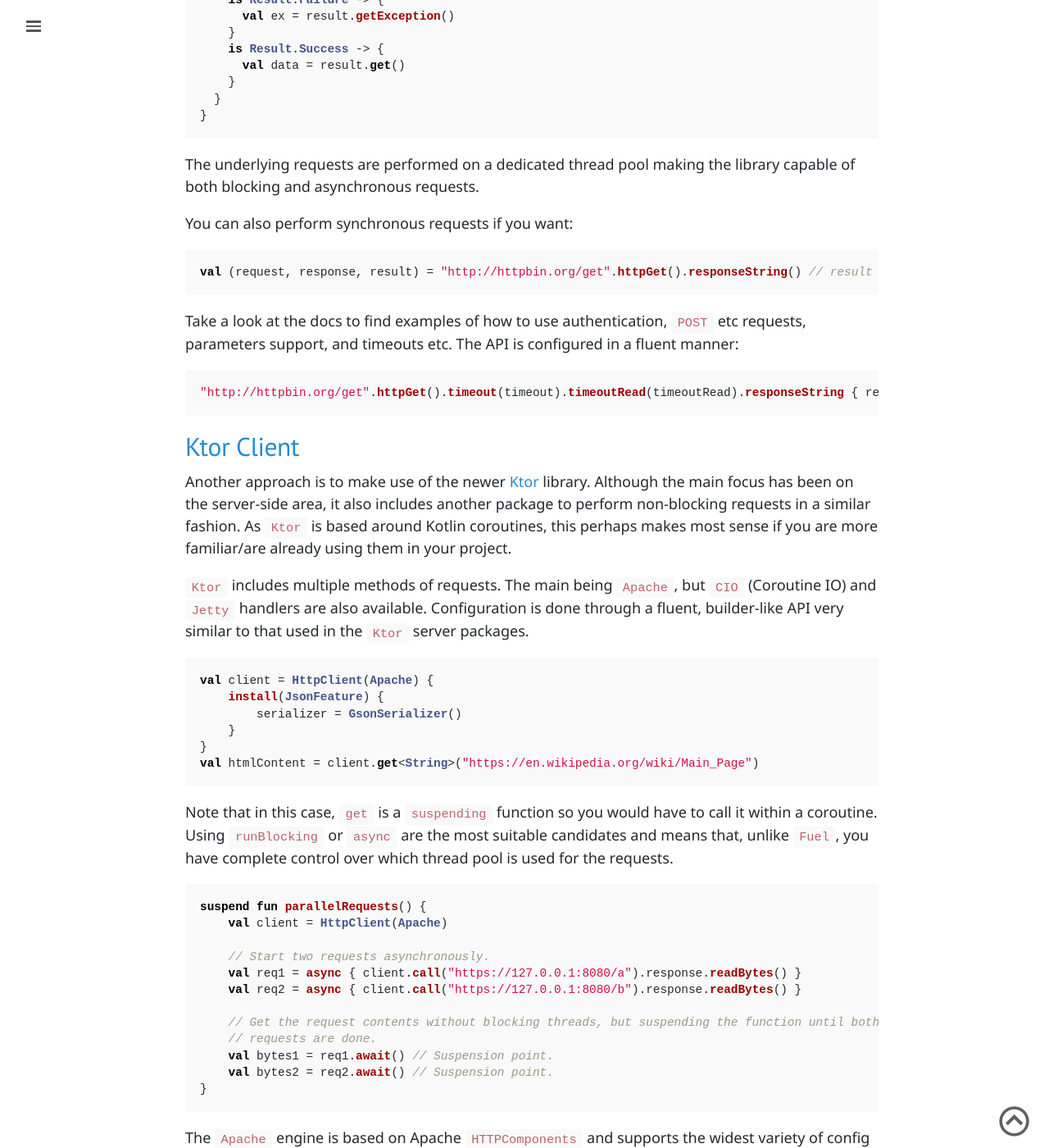
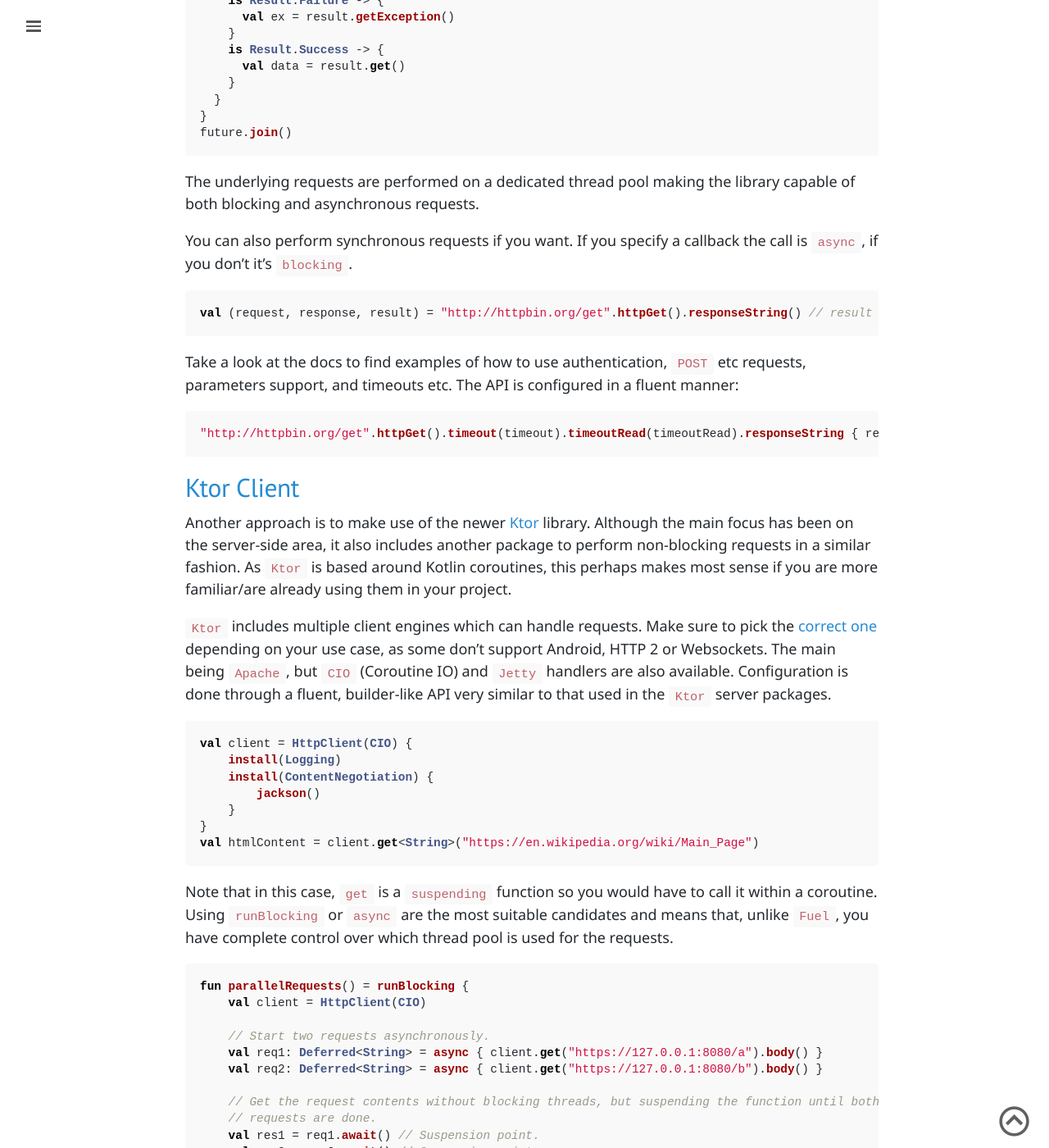
Before and after one commit to raharrison/ryanharrison.co.uk, a Jekyll site: the page built from _posts/2018/2018-06-15-make-http-requests-kotlin.md, in a window 1280 px wide and 1400 px high, scrolled down 1622 px. Shown: the whole window at 82% size. Built offline with Jekyll 4.4.1, drawn with Linux system fonts in a browser that asks for light colours; comment, search, counter and statistics services are not loaded; some of the changed text lies outside the part shown.

Commit message:
Update post content

````diff
--- a/_posts/2018/2018-06-15-make-http-requests-kotlin.md
+++ b/_posts/2018/2018-06-15-make-http-requests-kotlin.md
@@ -53,7 +54,7 @@
 Fuel also makes use of the [Result](https://github.com/kittinunf/Result) library - written by the same creator - to bundle up error conditions and responses. This does mean another dependency to add, but it makes error handling a bit easier. The recommended method is done through a `when` expression:
 
 ```kotlin
-"http://httpbin.org/get".httpGet().responseString { request, response, result ->
+val future = "http://httpbin.org/get".httpGet().responseString { request, response, result ->
   when (result) {
     is Result.Failure -> {
       val ex = result.getException()
@@ -63,11 +64,12 @@
     }
   }
 }
+future.join()
 ```
 
 The underlying requests are performed on a dedicated thread pool making the library capable of both blocking and asynchronous requests.
 
-You can also perform synchronous requests if you want:
+You can also perform synchronous requests if you want. If you specify a callback the call is `async`, if you don't it's `blocking`.
 
 ```kotlin
 val (request, response, result) = "http://httpbin.org/get".httpGet().responseString() // result is Result<String, FuelError>
@@ -83,12 +85,13 @@
 
 Another approach is to make use of the newer [Ktor](https://github.com/ktorio/ktor) library. Although the main focus has been on the server-side area, it also includes another package to perform non-blocking requests in a similar fashion. As `Ktor` is based around Kotlin coroutines, this perhaps makes most sense if you are more familiar/are already using them in your project.
 
-`Ktor` includes multiple methods of requests. The main being `Apache`, but `CIO` (Coroutine IO) and `Jetty` handlers are also available. Configuration is done through a fluent, builder-like API very similar to that used in the `Ktor` server packages.
+`Ktor` includes multiple client engines which can handle requests. Make sure to pick the [correct one](https://ktor.io/docs/http-client-engines.html#limitations) depending on your use case, as some don't support Android, HTTP 2 or Websockets. The main being `Apache`, but `CIO` (Coroutine IO) and `Jetty` handlers are also available. Configuration is done through a fluent, builder-like API very similar to that used in the `Ktor` server packages.
 
 ```kotlin
-val client = HttpClient(Apache) {
-    install(JsonFeature) {
-        serializer = GsonSerializer()
+val client = HttpClient(CIO) {
+    install(Logging)
+    install(ContentNegotiation) {
+        jackson()
     }
 }
 val htmlContent = client.get<String>("https://en.wikipedia.org/wiki/Main_Page")
@@ -97,17 +100,17 @@
 Note that in this case, `get` is a `suspending` function so you would have to call it within a coroutine. Using `runBlocking` or `async` are the most suitable candidates and means that, unlike `Fuel`, you have complete control over which thread pool is used for the requests.
 
 ```kotlin
-suspend fun parallelRequests() {
-    val client = HttpClient(Apache)
+fun parallelRequests() = runBlocking {
+    val client = HttpClient(CIO)
 
     // Start two requests asynchronously.
-    val req1 = async { client.call("https://127.0.0.1:8080/a").response.readBytes() }
-    val req2 = async { client.call("https://127.0.0.1:8080/b").response.readBytes() }
+    val req1: Deferred<String> = async { client.get("https://127.0.0.1:8080/a").body() }
+    val req2: Deferred<String> = async { client.get("https://127.0.0.1:8080/b").body() }
 
     // Get the request contents without blocking threads, but suspending the function until both
     // requests are done.
-    val bytes1 = req1.await() // Suspension point.
-    val bytes2 = req2.await() // Suspension point.
+    val res1 = req1.await() // Suspension point.
+    val res2 = req2.await() // Suspension point.
 }
 ```
 
@@ -115,9 +118,11 @@
 
 Much like you would expect from any HTTP library, you can configure cookies, authentication, timeouts etc as needed.
 
+<https://ktor.io/docs/create-client.html>
+
 ## Native URL
 
-If you don't want to use a dedicated library, don't want to do any custom configuration, then Kotlin includes a nice extension method on the `URL` class to perform `GET` requests via opening a `stream`.
+If you don't want to use a dedicated library, don't want to do any custom configuration, then Kotlin includes a nice extension method on the `URL` class to perform `GET` requests via opening a `stream`. Note that this is a blocking operation.
 
 ```kotlin
 val response = try {
````
Also changed, not shown: other parts of _posts/2018/2018-06-15-make-http-requests-kotlin.md (+5 -4 lines), _posts/2018/2018-09-20-ktor-file-upload-download.md (+1 -2 lines), _posts/2019/2019-06-30-using-ktor-with-jackson-json.md (+10 -3 lines).
